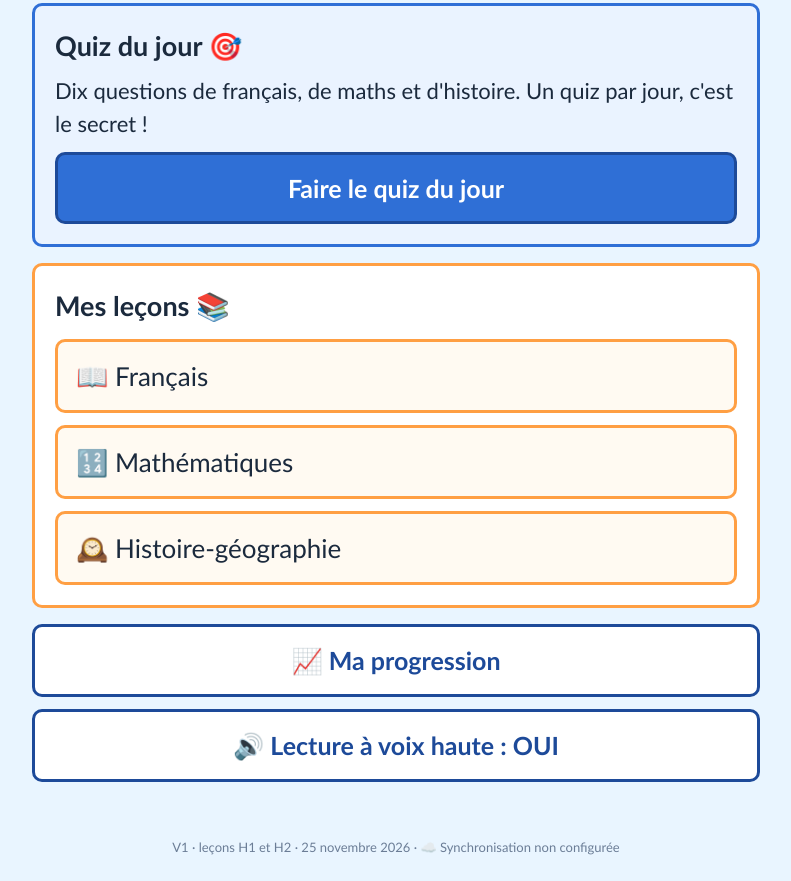
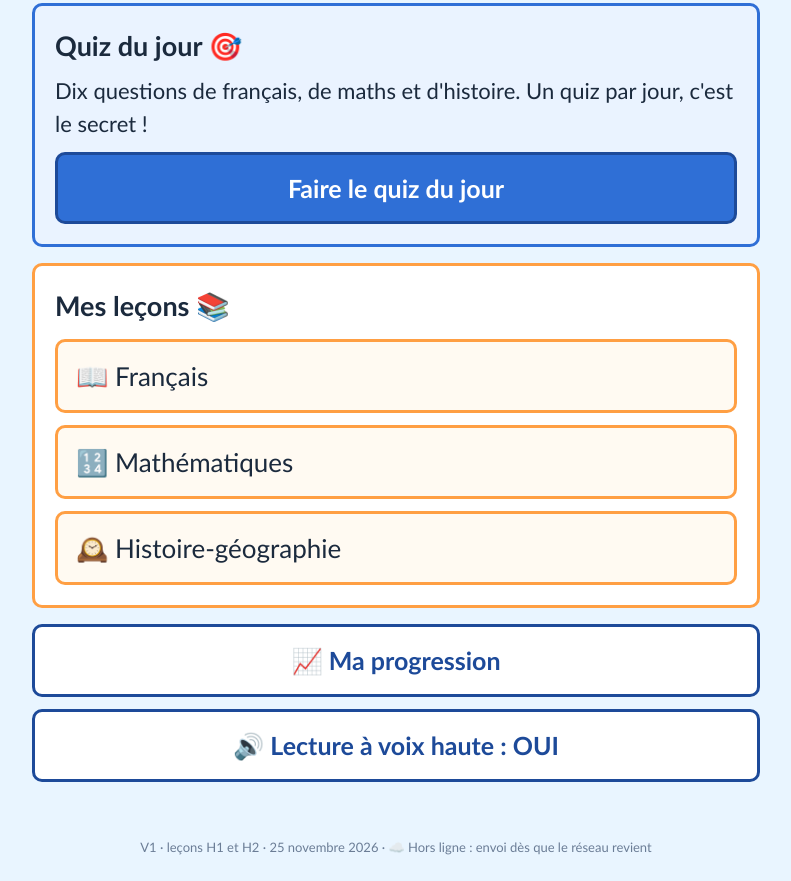
Before and after one commit to yesuzanne-tech/mike-cp, a plain HTML site: page index.html in a window 1280 px wide. Shown: the part 253-1134 px from the top of the page, without its empty margins (244-1035 px from the left). Drawn offline with Linux system fonts and the light colour scheme; no server answers.

Commit message:
Connecte la synchronisation Supabase
Co-Authored-By: Claude Sonnet 5.5 <noreply@anthropic.com>
Claude-Session: https://claude.ai/code/session_01RZ6mJNQXV32C4oPtJGMU9o

```diff
--- a/index.html
+++ b/index.html
@@ -255,7 +255,7 @@ function loadState() {
 }
 /* ---------- Synchronisation sur un serveur (Supabase) ----------
    Renseigner url et key (voir README.md). Tant qu'ils sont vides, l'appli marche seule, sans serveur. */
-var SYNC = { url: "", key: "", id: "mike", poll: 10000 };
+var SYNC = { url: "https://ccpsrzpxufxkhmdlojnq.supabase.co", key: "sb_publishable__Yuhi0-7CLwKbS90eQYSXw_YsvnHZsn", id: "mike", poll: 10000 };
 var syncOn = !!(SYNC.url && SYNC.key && SYNC.id);
 var syncTimer = null, ecranHome = false;
 var LIBELLES = { off: "Synchronisation non configurée", att: "Synchronisation…", ok: "Synchronisé", hors: "Hors ligne : envoi dès que le réseau revient" };
```
